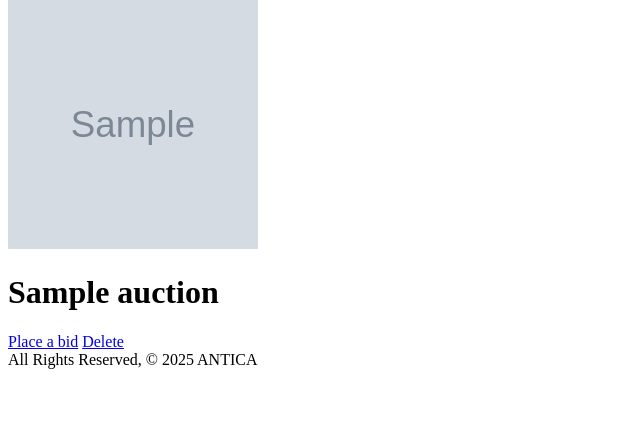
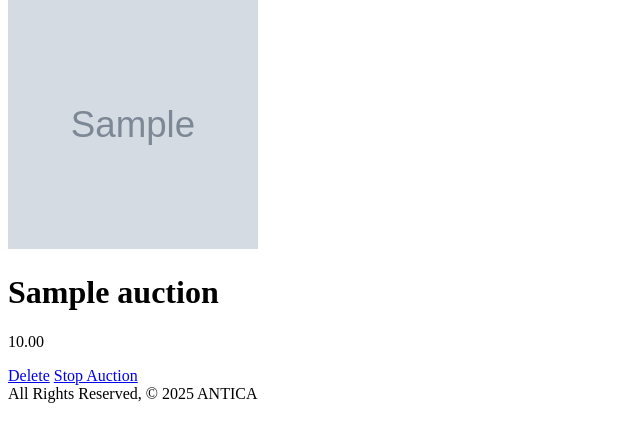
Before and after one commit to balqeesalawi/ANTICA, a Django app: page /auctions/1 in a window 1280 px wide. Shown: the part 142-584 px from the top of the page, without its empty margins (0-640 px from the left). Run offline with Django 5.2, Linux system fonts and the light colour scheme; a user stored in the database is signed in; tables that the repository leaves empty hold one stand-in row (values such as "Sample post"); grey boxes marked "Sample" are stand-in pictures.

Commit message:
complete the auction logics

```diff
--- a/ANTICA/main/models.py
+++ b/ANTICA/main/models.py
@@ -52,3 +52,6 @@ class Bid(models.Model):
 
     def __str__(self):
         return f"{self.auction.name} for {self.bidder.username}"
+
+    def get_absolute_url(self):
+        return reverse("auctions_detail", kwargs={"pk": self.auction.id})
--- a/ANTICA/main/templates/main/auction_detail.html
+++ b/ANTICA/main/templates/main/auction_detail.html
@@ -5,6 +5,36 @@
 
       <img width="250px" height="250px" src={% static auction.image|cut:'main/static/' %} />
 <h1>{{ auction.name }}</h1>
-<a href="{% url 'auctions_update' auction.id %}">Place a bid</a>
+<p>{{ auction.current_price }}</p>
+{% if auction.user == request.user %}
 <a href="{% url 'auctions_delete' auction.id %}">Delete</a>
+<a href="{% url 'auctions_update' auction.id %}">Stop Auction</a>
+{% else %}
+{% if auction.is_active == True %}
+ {% if error_message %}
+  <p class="red-text">
+   {{ error_message }}
+  </p>
+ {% endif %}
+
+
+<div>
+
+  <form action="{% url 'bids_create' auction.id %}" method="post">
+    {% csrf_token %}
+    <input type="number" name="amount" placeholder="" />
+    <button type="submit">Place Bid</button>
+  </form>
+
+</div>
+{% else %}
+{% if message %}
+  <p class="red-text">
+   {{ message }}
+  </p>
+ {% endif %}
+
+<button disabled>Auction Ended</button>
+{% endif %}
+{% endif %}
 {% endblock %}
--- a/ANTICA/main/urls.py
+++ b/ANTICA/main/urls.py
@@ -13,5 +13,7 @@ urlpatterns = [
     path('auctions/<int:pk>/update/', views.AuctionUpdate.as_view(), name='auctions_update'),
     path('auctions/<int:pk>/', views.AuctionDelete.as_view(), name='auctions_delete'),
 
+    path('auctions/<int:auction_id>/add_bid', views.add_bid, name='bids_create'),
+
     path('accounts/signup/', views.signup, name='signup')
 ]
--- a/ANTICA/main/views.py
+++ b/ANTICA/main/views.py
@@ -3,11 +3,13 @@ from django.contrib.auth.forms import UserCreationForm
 from django.contrib.auth import login
 from django.contrib.auth.decorators import login_required
 from django.contrib.auth.mixins import LoginRequiredMixin
-from .models import Auction
+from .models import Auction, Bid
 from django.views.generic import ListView, DetailView
 from django.views.generic.edit import CreateView, DeleteView, UpdateView
+from .forms import BidForm
 
 # Create your views here.
+
 
 def home(request):
     return render(request, "home.html")
@@ -16,36 +18,52 @@ def home(request):
 def about(request):
     return render(request, "about.html")
 
+
 def signup(request):
-    error_message =''
-    if request.method == 'POST':
+    error_message = ""
+    if request.method == "POST":
         form = UserCreationForm(request.POST)
         if form.is_valid():
             user = form.save()
             login(request, user)
-            return redirect('home')
+            return redirect("home")
         else:
-            error_message = 'Invalid Sign Up - Try Again'
+            error_message = "Invalid Sign Up - Try Again"
 
     form = UserCreationForm()
-    context = {'form': form, 'error_message': error_message}
-    return render(request, 'registration/signup.html', context)
+    context = {"form": form, "error_message": error_message}
+    return render(request, "registration/signup.html", context)
 
 
 @login_required
 def profile(request):
-    return render(request, 'users/profile.html')
+    return render(request, "users/profile.html")
+
 
 def auctions_index(request):
     auctions = Auction.objects.all
-    return render(request, 'auctions/index.html', {'auctions': auctions})
+    return render(request, "auctions/index.html", {"auctions": auctions})
+
 
 class AuctionDetail(DetailView):
     model = Auction
 
-class AuctionCreate(LoginRequiredMixin,CreateView):
+    def winner(self, bid_id):
+        bid = Bid.objects.get(id=bid_id)
+        max_amount = max(bid.amount)
+
+
+
+class AuctionCreate(LoginRequiredMixin, CreateView):
     model = Auction
-    fields = ['name', 'description', 'starting_price', 'current_price','image', 'category']
+    fields = [
+        "name",
+        "description",
+        "starting_price",
+        "current_price",
+        "image",
+        "category",
+    ]
 
     def form_valid(self, form):
         form.instance.user = self.request.user
@@ -54,8 +72,48 @@ class AuctionCreate(LoginRequiredMixin,CreateView):
 
 class AuctionUpdate(LoginRequiredMixin, UpdateView):
     model = Auction
-    fields = ['current_price']
+    fields = ["is_active"]
+
 
 class AuctionDelete(LoginRequiredMixin, DeleteView):
     model = Auction
-    success_url = '/auctions/'
+    success_url = "/auctions/"
+
+
+def add_bid(request, auction_id):
+    auction = Auction.objects.get(id=auction_id)
+    if request.method == "POST":
+        form = BidForm(request.POST)
+
+        if form.is_valid():
+            new_bid = form.save(commit=False)
+            new_bid.auction_id = auction_id
+            new_bid.bidder = request.user
+
+            error_message = ""
+            if new_bid.amount <= auction.current_price:
+                error_message = (
+                    "The amount of the bid should be higher than the current price"
+                )
+                context = {
+                    "form": form,
+                    "error_message": error_message,
+                    "auction": auction,
+                }
+                return render(request, "main/auction_detail.html", context)
+
+            if new_bid.amount < auction.current_price + 5:
+                error_message = "The can't bid with less than 5 BD "
+                context = {
+                    "form": form,
+                    "error_message": error_message,
+                    "auction": auction,
+                }
+                return render(request, "main/auction_detail.html", context)
+
+
+            auction.current_price = new_bid.amount
+            auction.save()
+            new_bid.save()
+    context = {"form": form, "auction": auction}
+    return render(request, "main/auction_detail.html", context)
```
Also changed, not shown: ANTICA/main/forms.py (added, +7 -0 lines), ANTICA/main/templates/main/bid_form.html (added, +21 -0 lines).
